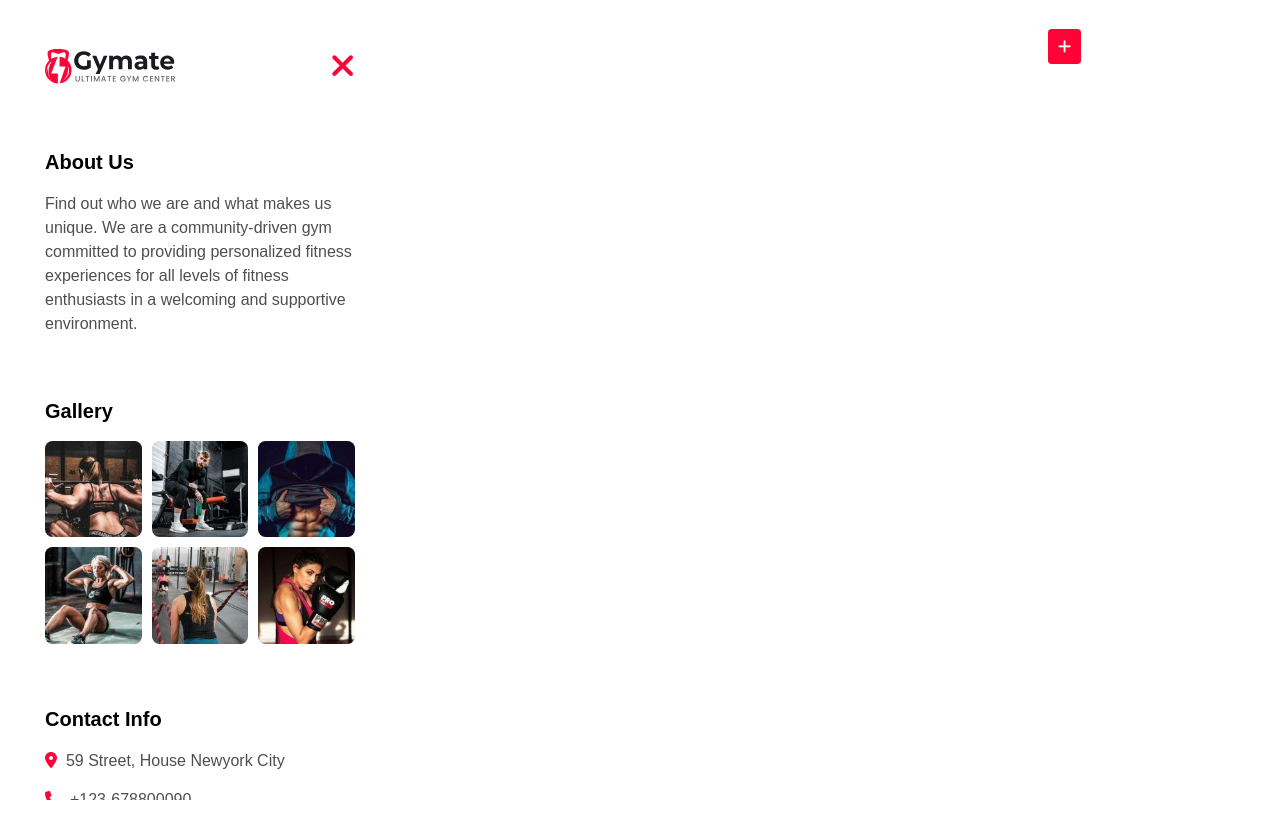
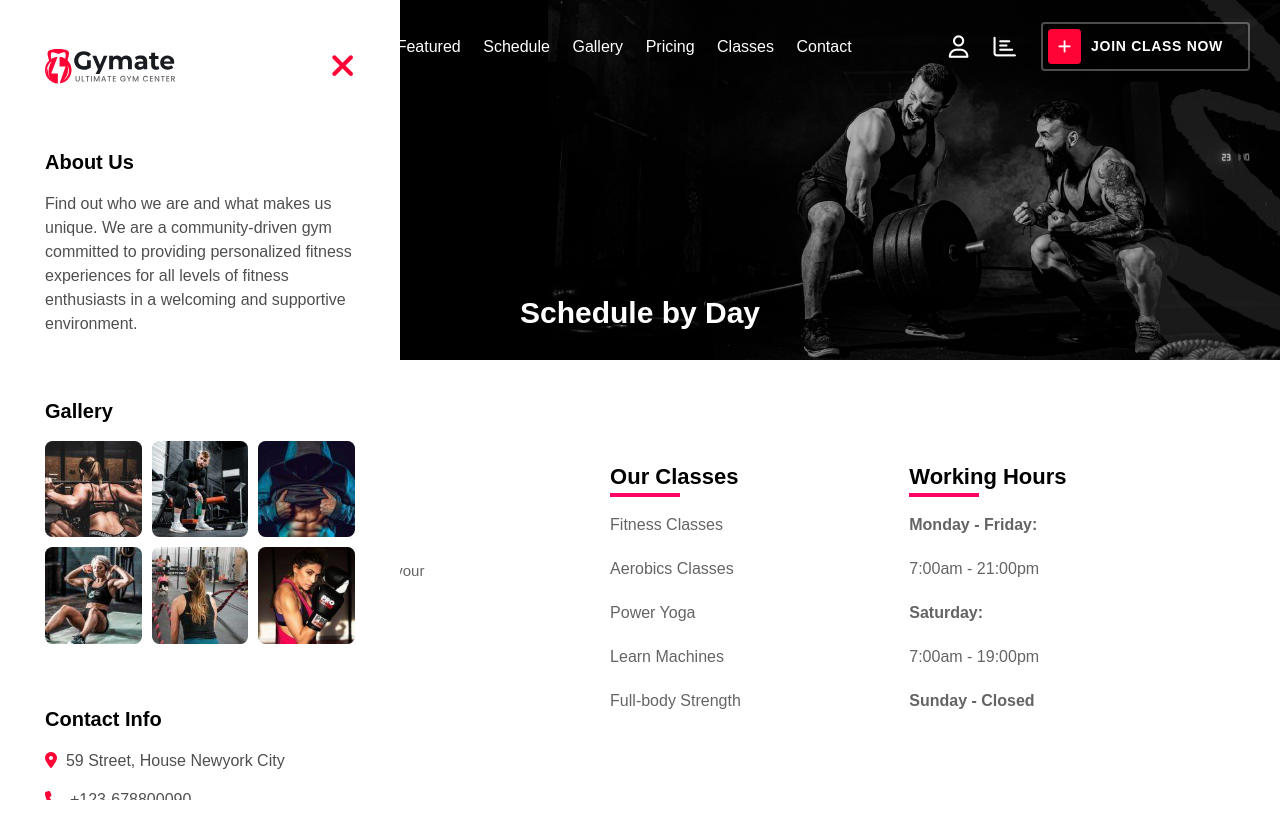
Before and after one commit to sina-olfati/gymate, a React (Create React App) app: page /schedule in a window 1280 px wide. Before the commit the page ends 800 px from the top, so only its background shows below. Built offline with nearby package versions, Linux system fonts and the light colour scheme; no server answers.

Commit message:
Schedule page

```diff
--- a/src/App.js
+++ b/src/App.js
@@ -7,6 +7,9 @@ import Navbar from "./components/Nav/Navbar";
 import { Route, Routes } from "react-router-dom";
 import { AuthContextProvider } from "./context/AuthContext";
 import Classes from "./Pages/Classes";
+import Price from "./Pages/Price";
+import Blog from "./Pages/Blog";
+import Schedule from "./Pages/Schedule";
 
 function App() {
   return (
@@ -19,6 +22,9 @@ function App() {
           <Route path="/login" element={<Login />} />
           <Route path="/signup" element={<SignUp />} />
           <Route path="/classes" element={<Classes />} />
+          <Route path="/pricing" element={<Price />} />
+          <Route path="/blog" element={<Blog />} />
+          <Route path="/schedule" element={<Schedule />} />
         </Routes>
       </AuthContextProvider>
     </>
--- /dev/null
+++ b/src/Pages/Schedule.jsx
@@ -0,0 +1,18 @@
+import Footer from "../components/Footer/Footer";
+
+function Schedule() {
+  return (
+    <>
+      <section className="">
+        <div className="login-banner relative justify-center flex">
+          <h1 className="text-white absolute bottom-[25px] text-[3rem] font-bold">
+            Schedule by Day
+          </h1>
+        </div>
+        <Footer />
+      </section>
+    </>
+  );
+}
+
+export default Schedule;
--- a/src/components/Nav/NavList.jsx
+++ b/src/components/Nav/NavList.jsx
@@ -32,7 +32,9 @@ function NavList() {
           style={{ transition: "all 0.3s" }}
           className=" cursor-pointer hover:text-[#ff0336]"
         >
-          <a href="/#team">Team</a>
+          <Link onClick={goTop} to={"/schedule"}>
+            Schedule
+          </Link>
         </li>
         <li
           style={{ transition: "all 0.3s" }}
--- a/src/components/Nav/Navbar.jsx
+++ b/src/components/Nav/Navbar.jsx
@@ -105,12 +105,12 @@ function Navbar() {
                   </a>
                 </li>
                 <li onClick={hamburgerMenu}>
-                  <a
+                  <Link
                     className="text-[2rem] font-medium hover:text-[#ff0336] ease-in duration-200"
-                    href="/#featured"
+                    to="/schedule"
                   >
-                    Featured
-                  </a>
+                    Schedule
+                  </Link>
                 </li>
                 <li onClick={hamburgerMenu}>
                   <a
--- a/src/index.css
+++ b/src/index.css
@@ -743,6 +743,26 @@ body {
   background-image: url('../src/images/classes/fitness.jpg');
 }
 
+/* blog page */
+
+.blog-cta {
+  padding: 18px 22px;
+  margin-left: 0;
+}
+
+.blog-banner {
+  background-image: url('../src/images/blogpage/sidebar1.png');
+  object-fit: cover;
+  background-size: cover;
+  background-position: center;
+  background-repeat: no-repeat;
+}
+
+.banner-shape {
+  -webkit-clip-path: polygon(0 0, 100% 0, 88% 100%, 0% 100%);
+  clip-path: polygon(0 0, 100% 0, 88% 100%, 0% 100%);
+}
+
 /* MEDIA QUERIES --------------------------------*/
 
 @media (max-width: 1200px) {
```
